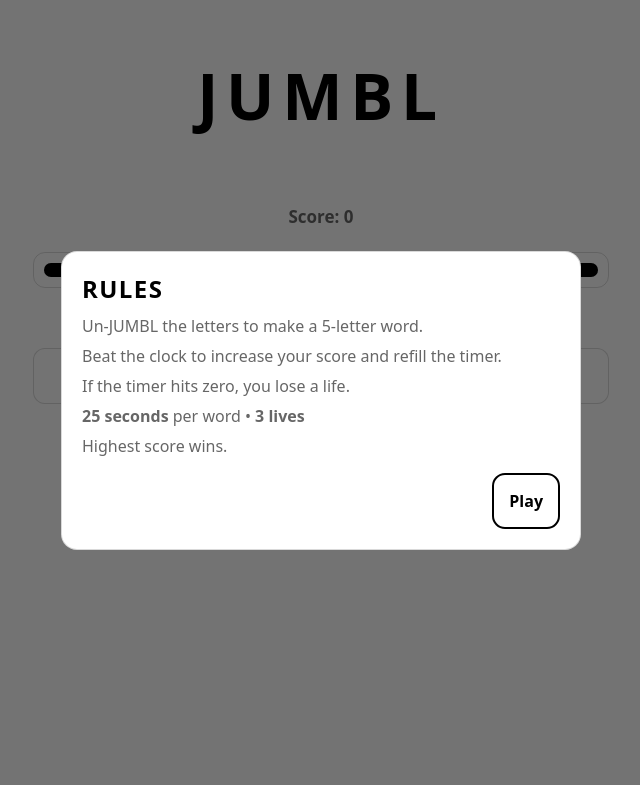
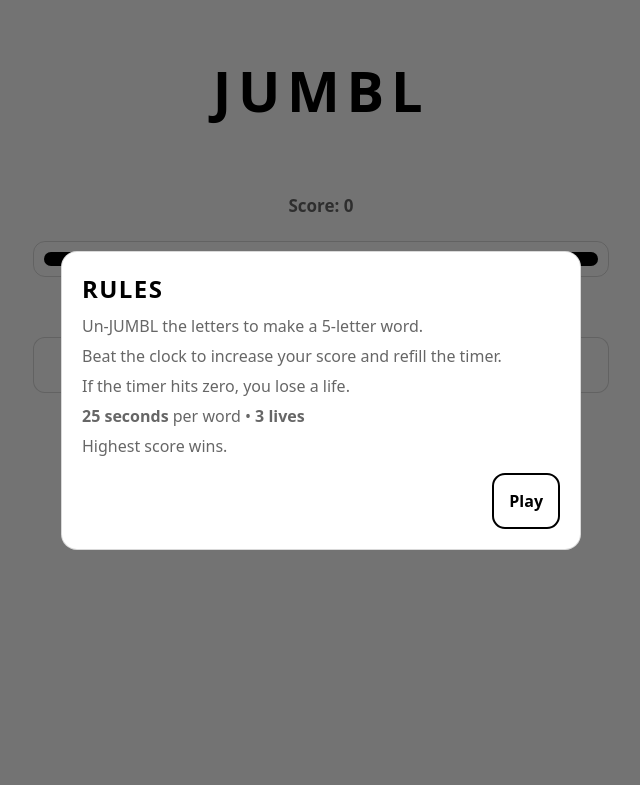
Before and after one commit to bbyjae-django-lab/jmblv1, a plain HTML site: page jmblv1.html in a window 1280 px wide. Shown: the whole page, without its empty margins (319-959 px from the left). Drawn offline with Linux system fonts and the light colour scheme.

Commit message:
Update JUMBL HTML

```diff
--- a/jmblv1.html
+++ b/jmblv1.html
@@ -80,7 +80,7 @@
        2) Header (3-col grid)
        ------------------------------ */
     .header{ display:grid; grid-template-columns: 1fr 1fr 1fr; align-items:center; }
-    .title{ text-align:center; font-weight:800; letter-spacing:.12em; font-size:4em; }
+    .title{ text-align:center; font-weight:800; letter-spacing:.12em; font-size:3.5em; }
     .theme-wrap{ justify-self:end; }
     .icon{ width:22px; height:22px; display:block; }
     .icon svg{ width:100%; height:100%; display:block; }
```
